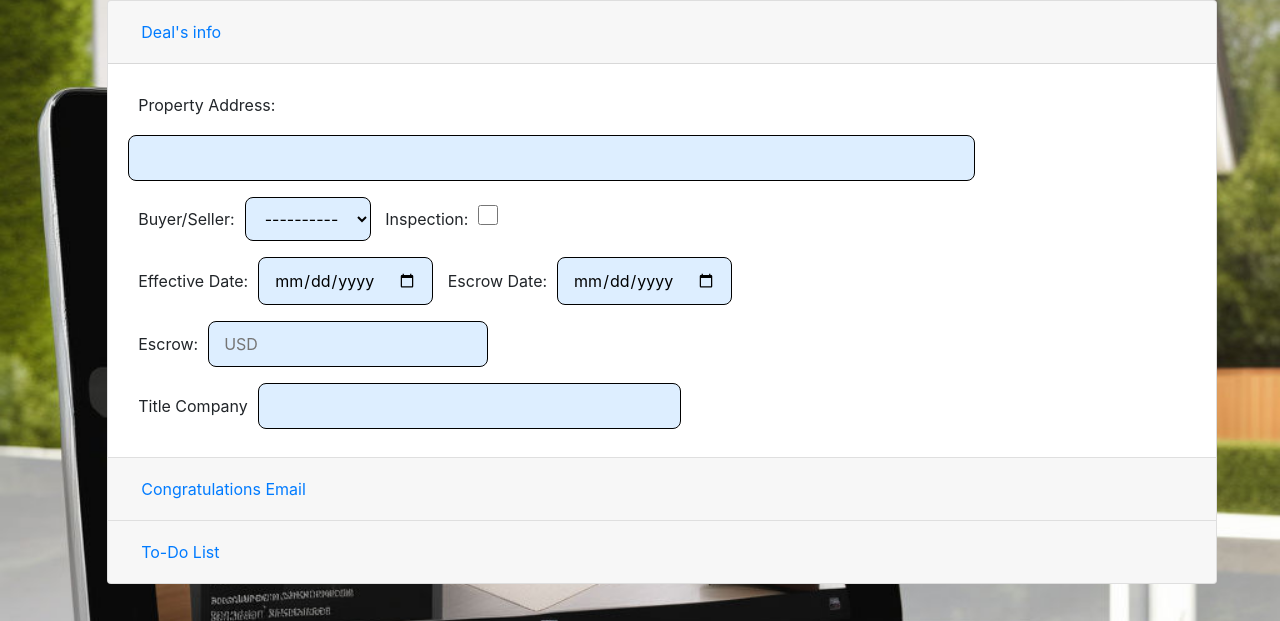
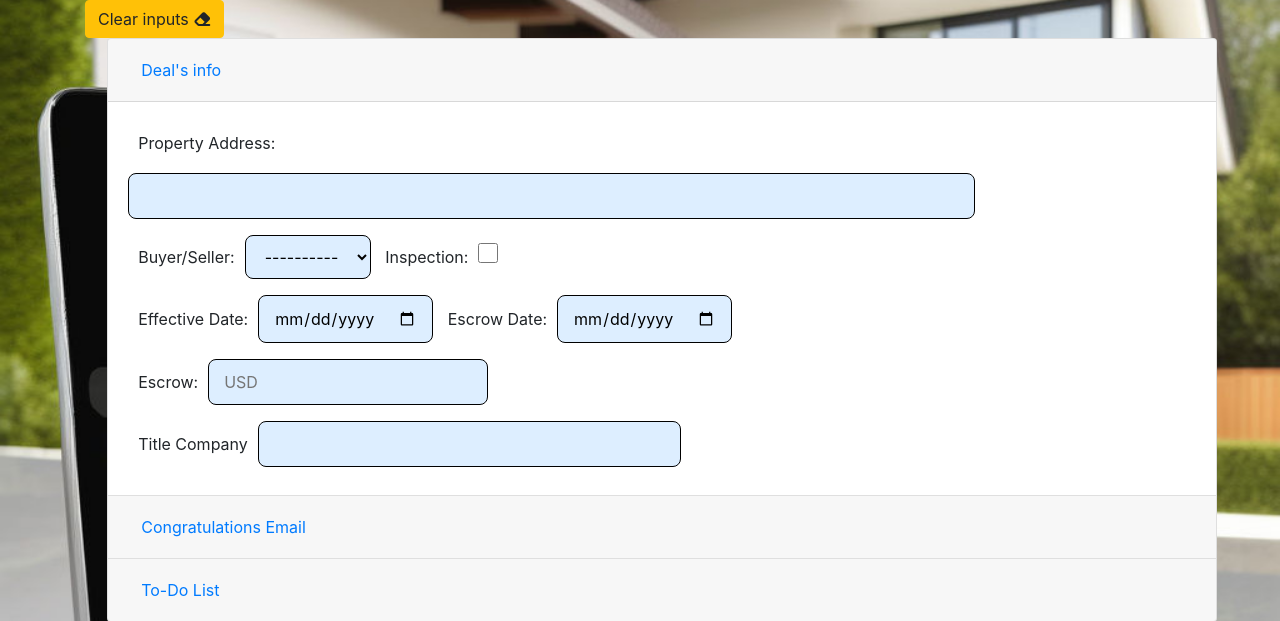
Before and after one commit to soyJmujica/ToDoList, a Django app: page / in a window 1280 px wide. Shown: the top 621 px of the page. Run offline with Django 4.2, Linux system fonts and the light colour scheme; some libraries are stand-ins or nearby versions.

Commit message:
Button added to clear all input fields

```diff
--- a/to_do_list/templates/home.html
+++ b/to_do_list/templates/home.html
@@ -2,6 +2,7 @@
 
 {% block content %}
 <div class="accordion" id="accordionExample">
+    <button class="btn btn-warning" id="limpiar-inputs">Clear inputs <i class="fa fa-eraser"></i></button>
     <div class="card">
         <div class="card-header" id="headingOne">
             <h2 class="mb-0">
@@ -377,6 +378,22 @@
     document.getElementById('loop').addEventListener('change', transactionFinished);
 
 
+    // Funcion 3
+
+  function limpiarInputs() {
+    var inputs = document.querySelectorAll('input');
+    for (var i = 0; i < inputs.length; i++) {
+        if (inputs[i].type === "checkbox"){
+            inputs[i].checked = false;  //Desmarca el checkbox
+        } else {
+            inputs[i].value = '';// Limpia el valor de los inputs de texto, email y password
+        }
+
+    }
+  }
+
+  document.getElementById('limpiar-inputs').addEventListener('click', limpiarInputs);
+
 
 </script>
 {% endblock %}
--- a/to_do_undercontract/settings.py
+++ b/to_do_undercontract/settings.py
@@ -39,6 +39,7 @@ INSTALLED_APPS = [
     'django.contrib.messages',
     'django.contrib.staticfiles',
     "django.contrib.humanize",
+    'bootstrap4',
     #my apps
     "to_do_list"
 ]
```
